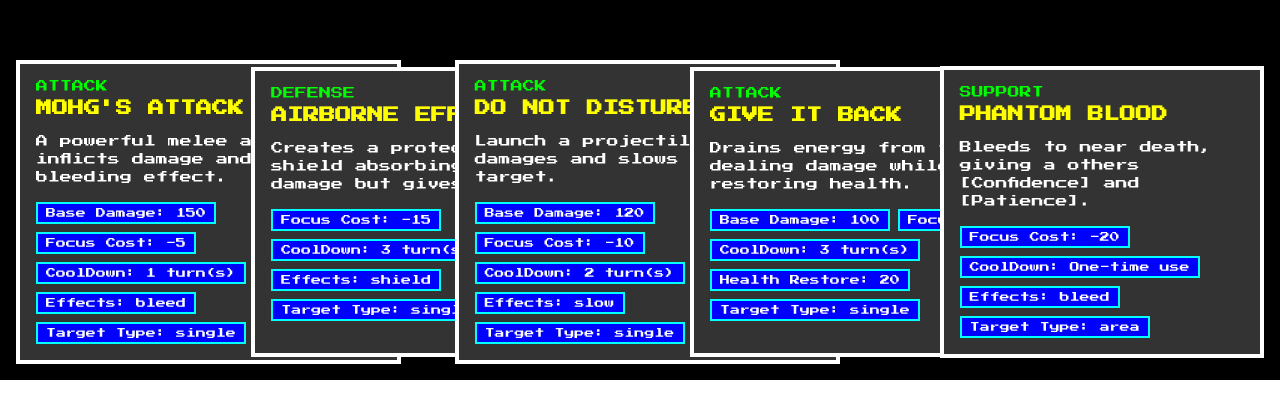
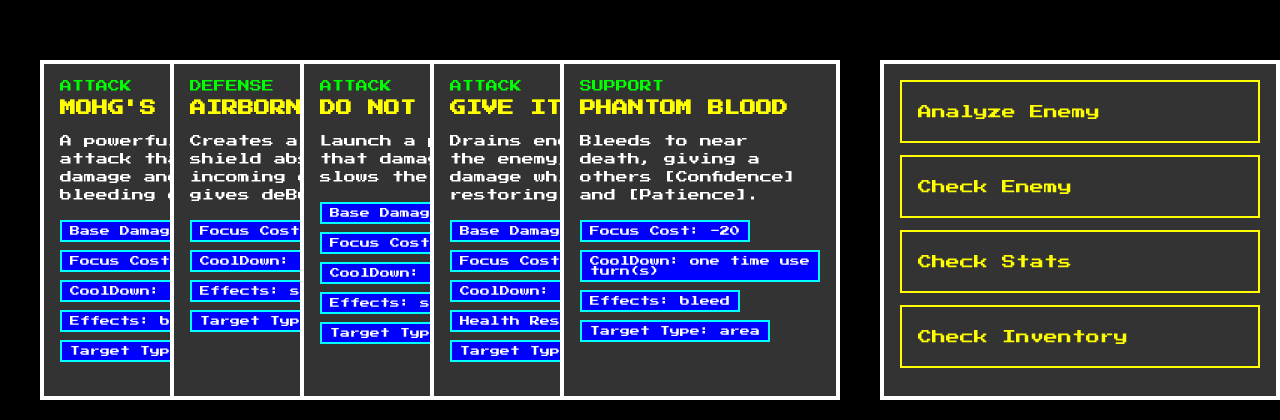
Before and after one commit to TeasUp/Pek, a React (Create React App) app in the folder game/: page / in a window 1280 px wide. Shown: the part 420-840 px from the top of the page. Before the commit the page ends 800 px from the top, so only its background shows below. Built offline with nearby package versions, Linux system fonts and the light colour scheme.

Commit message:
Added a new section that are the actions you can always do without losing a turn, they might change

```diff
--- a/game/src/Pages/BattlePage/BattlePage.css
+++ b/game/src/Pages/BattlePage/BattlePage.css
@@ -8,13 +8,23 @@
     align-items: flex-end;
     font-family: "Press Start 2P", cursive;
     image-rendering: pixelated;
+    padding: 20px;
+}
+
+.main-container {
+    display: flex;
+    justify-content: center;
+    width: 100%;
+    max-width: 1200px;
 }
 
 .cards {
+    flex: 0 0 70%;
     display: flex;
     justify-content: center;
     align-items: center;
-    padding: 16px;
+    padding: 20px;
+    height: 300px;
 }
 
 .card {
@@ -22,11 +32,13 @@
     background-color: #333;
     border: 4px solid #fff;
     cursor: pointer;
-    min-height: 250px;
+    height: 300px;
     padding: 16px;
     image-rendering: pixelated;
-    transition: transform .4s, border-color 0.1s, box-shadow 0.1s;
+    transition: transform 0.4s, border-color 0.1s, box-shadow 0.1s;
     margin-left: -150px;
+    max-width: 240px;
+    overflow-y: auto;
 }
 
 .card:first-child {
@@ -76,3 +88,57 @@
     padding: 4px 8px;
     border: 2px solid #0ff;
 }
+
+.actions {
+    flex: 0 0 30%;
+    background-color: #333;
+    border: 4px solid #fff;
+    padding: 16px;
+    display: flex;
+    flex-direction: column;
+    height: 300px;
+    overflow-y: auto;
+}
+
+.actions ul {
+    list-style-type: none;
+    padding: 0;
+    margin: 0;
+    display: flex;
+    flex-direction: column;
+    justify-content: space-between;
+    height: 100%;
+}
+
+.actions li {
+    margin-bottom: 12px;
+    flex: 1;
+    display: flex;
+    align-items: center;
+}
+
+.action-button {
+    font-family: "Press Start 2P", cursive;
+    background-color: #333;
+    color: #ff0;
+    border: 2px solid #ff0;
+    padding: 8px 16px;
+    font-size: 14px;
+    cursor: pointer;
+    transition: all 0.3s ease;
+    width: 100%;
+    height: 100%;
+    text-align: left;
+}
+
+.action-button:hover {
+    background-color: #ff0;
+    color: #333;
+}
+
+.action-button:active {
+    background-color: #f00;
+    color: #fff;
+    border-color: #f00;
+    box-shadow: inset 0 0 10px #ff0;
+}
--- a/game/src/Pages/BattlePage/BattlePage.jsx
+++ b/game/src/Pages/BattlePage/BattlePage.jsx
@@ -1,10 +1,12 @@
 import React from "react";
 import "./BattlePage.css";
 import actionCards from "../../database/cards/mainActionCards";
+import battleActions from "../../database/options/battleActions";
 
 export default function battlePage() {
     return (
         <main className="battle-page">
+            <section className="main-container">
                 <section className="cards">
                     {actionCards.map((action) => (
                         <div key={action.title} className="card">
@@ -14,7 +16,9 @@ export default function battlePage() {
                             <h2 className="card-title">
                                 {action.title.toUpperCase()}
                             </h2>
-                        <p className="card-description">{action.description}</p>
+                            <p className="card-description">
+                                {action.description}
+                            </p>
                             <div className="card-details">
                                 {action.type === "attack" && (
                                     <span className="detail">
@@ -25,10 +29,7 @@ export default function battlePage() {
                                     Focus Cost: {action.details.focusCost}
                                 </span>
                                 <span className="detail">
-                                CoolDown:{" "}
-                                {action.details.coolDown === "one time use"
-                                    ? "One-time use"
-                                    : `${action.details.coolDown} turn(s)`}
+                                    CoolDown: {action.details.coolDown} turn(s)
                                 </span>
                                 {action.details.healthRestore > 0 && (
                                     <span className="detail">
@@ -36,8 +37,8 @@ export default function battlePage() {
                                         {action.details.healthRestore}
                                     </span>
                                 )}
-                            {action.details.additionalEffects &&
-                                action.details.additionalEffects.length > 0 && (
+                                {action.details.additionalEffects.length >
+                                    0 && (
                                     <span className="detail">
                                         Effects:{" "}
                                         {action.details.additionalEffects
@@ -52,6 +53,19 @@ export default function battlePage() {
                         </div>
                     ))}
                 </section>
+
+                <section className="actions">
+                    <ul>
+                        {battleActions.map((action) => (
+                            <li key={action}>
+                                <button className="action-button">
+                                    {action}
+                                </button>
+                            </li>
+                        ))}
+                    </ul>
+                </section>
+            </section>
         </main>
     );
 }
--- /dev/null
+++ b/game/src/database/options/battleActions.js
@@ -0,0 +1,8 @@
+const battleActions = [
+    "Analyze Enemy",
+    "Check Enemy",
+    "Check Stats",
+    "Check Inventory",
+];
+
+export default battleActions;
```
Lines whose indentation alone changed are shown as unchanged.
